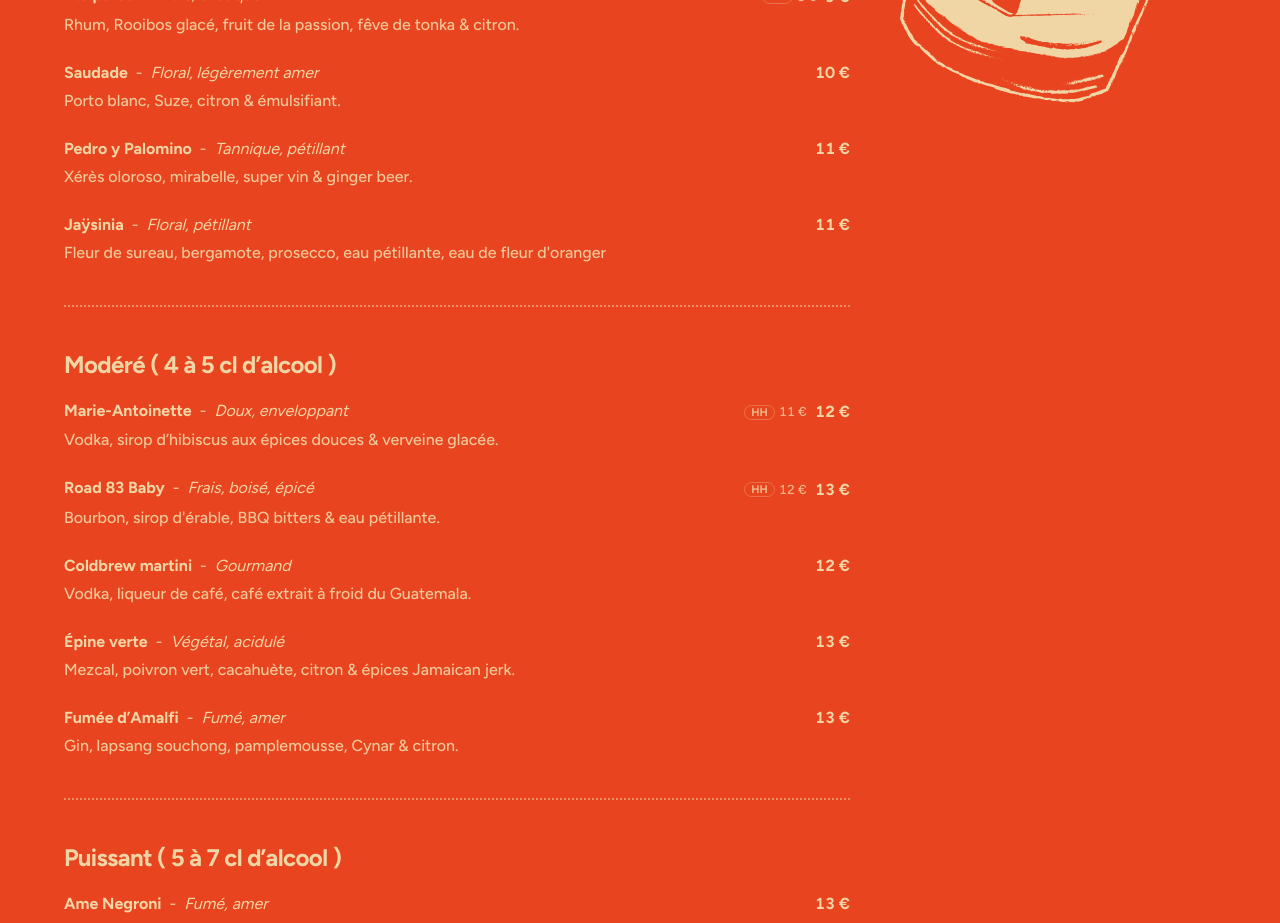
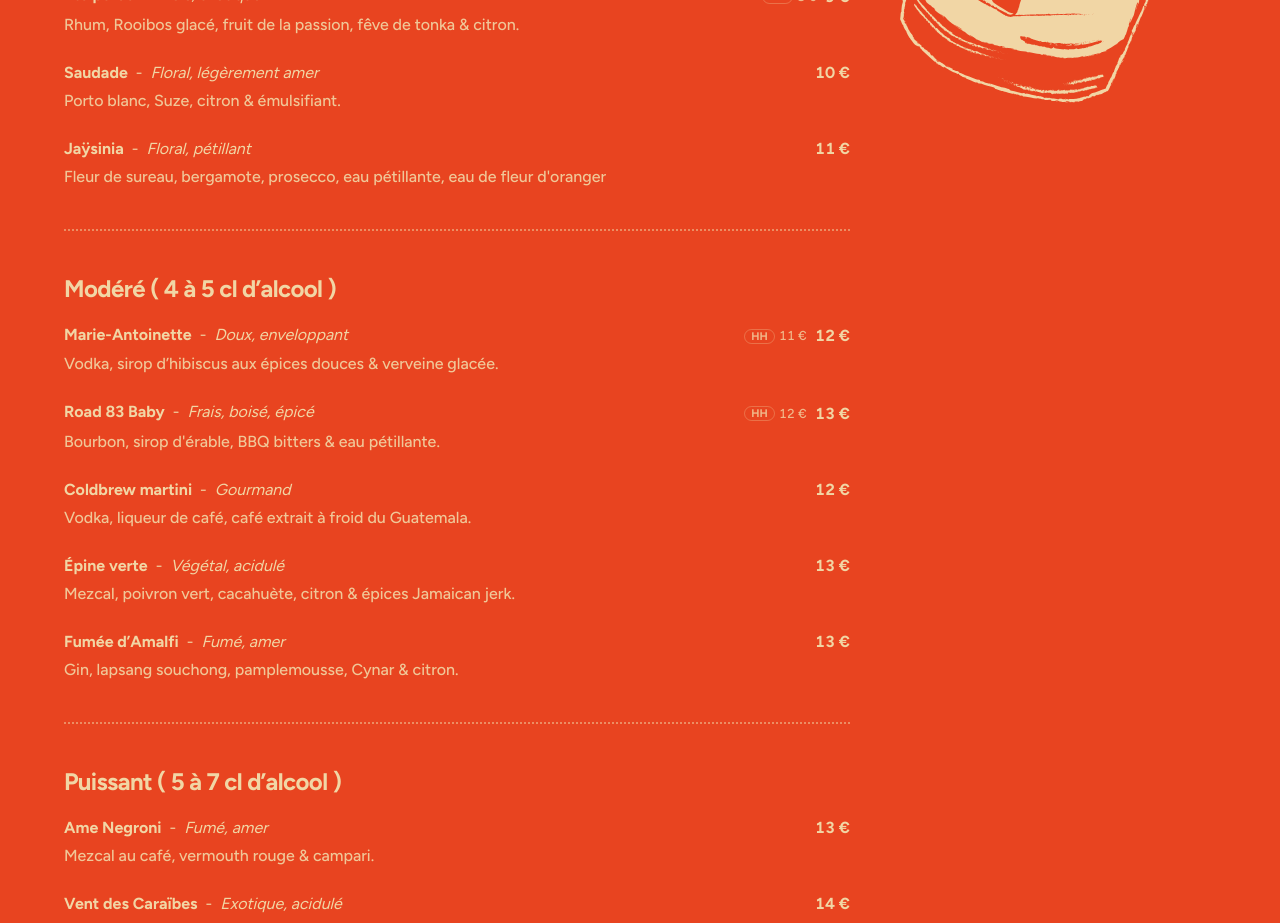
Before and after one commit to MisterPingouin/olme-site, a Next.js app: page / in a window 1280 px wide. Shown: the part 1140-2063 px from the top of the page. Built offline with nearby package versions, Linux system fonts and the light colour scheme.

Commit message:
update content

```diff
--- a/src/app/data/content.tsx
+++ b/src/app/data/content.tsx
@@ -194,12 +194,12 @@ export const MIXO_SECTIONS: CocktailSection[] = [
           "Floral, légèrement amer — Porto blanc, Suze, citron & émulsifiant.",
         price: 10,
       },
-            {
-        name: "Pedro y Palomino",
-        notes:
-          "Tannique, pétillant —  Xérès oloroso, mirabelle, super vin & ginger beer.",
-        price: 11,
-      },
+      //       {
+      //   name: "Pedro y Palomino",
+      //   notes:
+      //     "Tannique, pétillant —  Xérès oloroso, mirabelle, super vin & ginger beer.",
+      //   price: 11,
+      // },
                   {
         name: "Jaÿsinia",
         notes:
```
